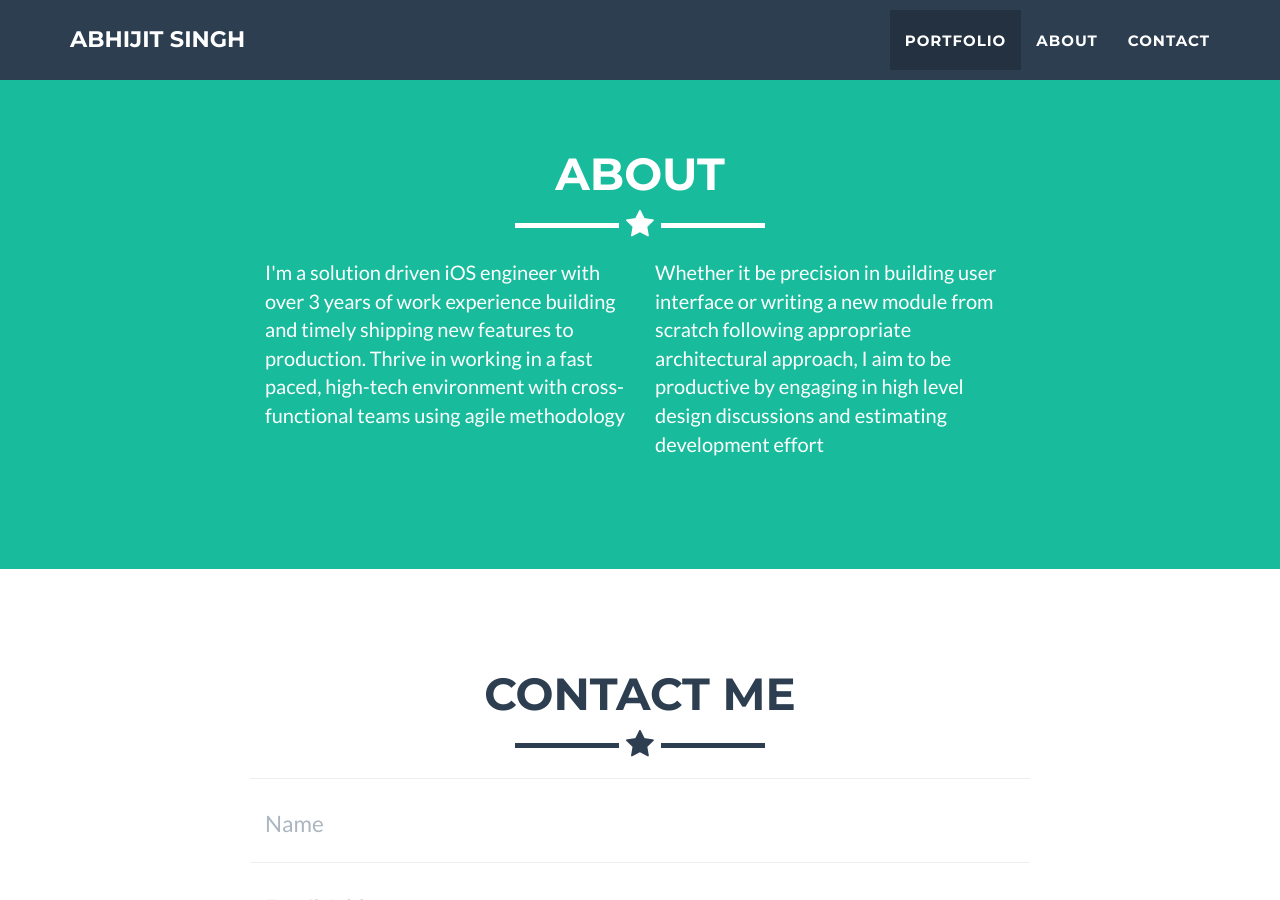
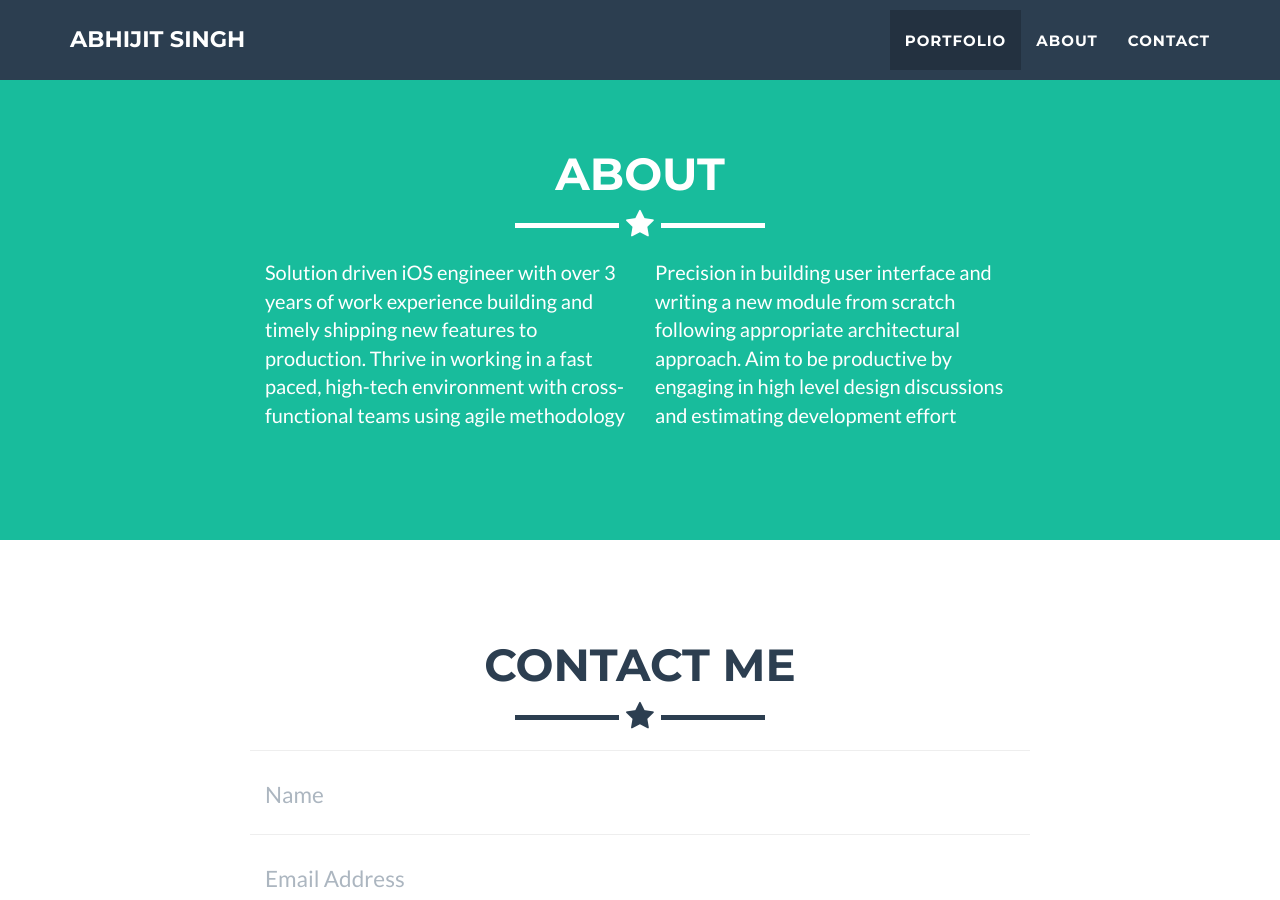
Before and after one commit to therealkasthetics/therealkasthetics.github.io, a Jekyll site: the page built from _posts/2014-07-18-project-1.markdown, in a window 1280 px wide and 900 px high, scrolled down 1623 px. Built offline with Jekyll 4.4.1, drawn with Linux system fonts in a browser that asks for light colours.

Commit message:
Update about.html

```diff
--- a/_includes/about.html
+++ b/_includes/about.html
@@ -9,10 +9,10 @@
             </div>
             <div class="row">
                 <div class="col-lg-4 col-lg-offset-2">
-                    <p>I'm a solution driven iOS engineer with over 3 years of work experience building and timely shipping new features to production. Thrive in working in a fast paced, high-tech environment with cross-functional teams using agile methodology</p>
+                    <p>Solution driven iOS engineer with over 3 years of work experience building and timely shipping new features to production. Thrive in working in a fast paced, high-tech environment with cross-functional teams using agile methodology</p>
                 </div>
                 <div class="col-lg-4">
-                    <p>Whether it be precision in building user interface or writing a new module from scratch following appropriate architectural approach, I aim to be productive by engaging in high level design discussions and estimating development effort</p>
+                    <p>Precision in building user interface and writing a new module from scratch following appropriate architectural approach. Aim to be productive by engaging in high level design discussions and estimating development effort</p>
                 </div>
             </div>
         </div>
```
